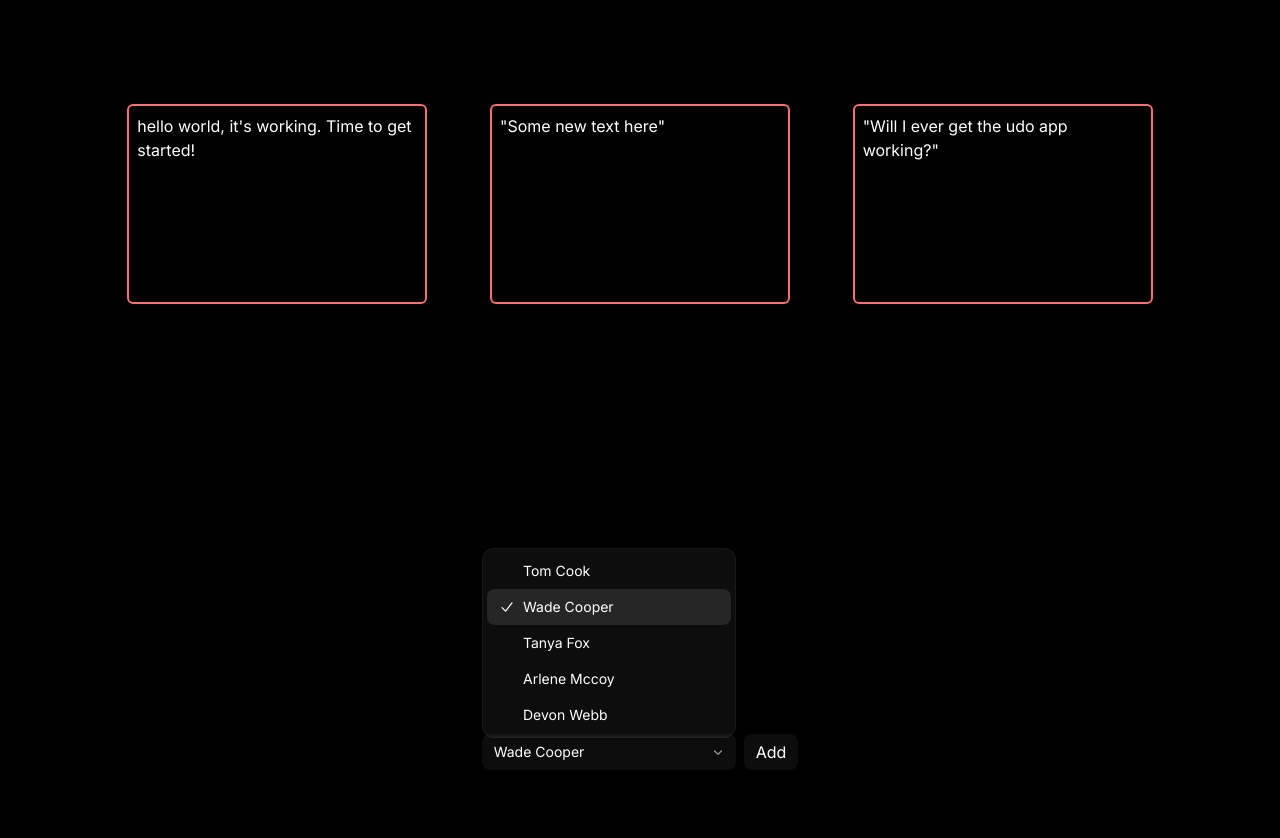
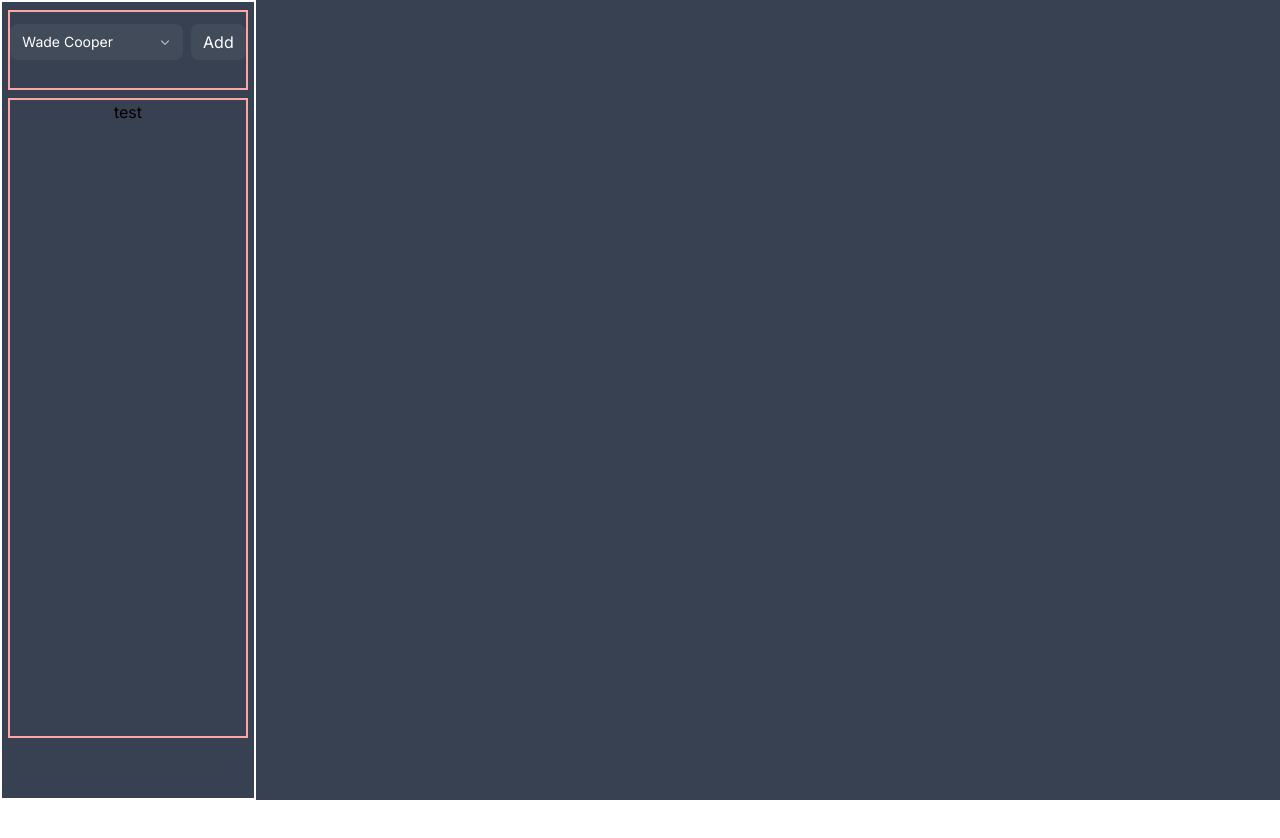
Before and after one commit to shassen/udo, a Next.js app: page / in a window 1280 px wide. Shown: the top 838 px of the page. After the commit the page ends 800 px from the top, so only its background shows below. Built offline with nearby package versions, Linux system fonts and the light colour scheme.

Commit message:
Update CSS to get sidenav ready

```diff
--- a/src/app/page.tsx
+++ b/src/app/page.tsx
@@ -1,13 +1,13 @@
 import { FirstComponent } from '@/components/FirstComponent'
-import { ComboboxTest } from '@/components/Combobox'
+import { SideNav } from '@/components/SideNav'
 
 export default function Home() {
   return (
-    <main className="flex min-h-screen flex-col items-center justify-between p-24 bg-black">
-      <FirstComponent
+    <main className="min-h-screen bg-gray-700">
+      {/* <FirstComponent
         text={"hello world, it's working. Time to get started!"}
-      />
-      <ComboboxTest />
+      /> */}
+      <SideNav />
     </main>
   )
 }
--- a/src/components/Combobox.tsx
+++ b/src/components/Combobox.tsx
@@ -10,6 +10,7 @@ import {
 import { CheckIcon, ChevronDownIcon } from '@heroicons/react/20/solid'
 import clsx from 'clsx'
 import { useState, useEffect } from 'react'
+import { useRouter } from 'next/router'
 
 type Item = { id: number; name: string }
 const initialPeople: Item[] = [
@@ -23,6 +24,8 @@ const initialPeople: Item[] = [
 const LOCAL_STORAGE_KEY = 'peopleList'
 
 export function ComboboxTest() {
+  // const router = useRouter()
+  // console.log('router: ', router)
   const [query, setQuery] = useState('')
   const [selected, setSelected] = useState(initialPeople[1])
   const [people, setPeople] = useState<Item[]>(() => {
@@ -39,6 +42,7 @@ export function ComboboxTest() {
       // Only access localStorage in the browser
       localStorage.setItem(LOCAL_STORAGE_KEY, JSON.stringify(people))
     }
+    // router.query.name = query
   }, [people])
 
   const filteredPeople =
@@ -58,12 +62,13 @@ export function ComboboxTest() {
   }
 
   return (
-    <div className="mx-auto h-screen flex items-center gap-2 pt-20">
+    <div className="mx-auto flex items-start gap-2 pt-3">
       <Combobox
         value={selected}
-        onChange={(value: Item) => setSelected(value)}
+        onChange={(value: Item) => {
+          setSelected(value)
+        }}
         onClose={() => setQuery('')}
-        __demoMode
       >
         <div className="relative">
           <ComboboxInput
@@ -72,7 +77,10 @@ export function ComboboxTest() {
               'focus:outline-none data-[focus]:outline-2 data-[focus]:-outline-offset-2 data-[focus]:outline-white/25'
             )}
             displayValue={(person: Item | null) => (person ? person.name : '')}
-            onChange={(event) => setQuery(event.target.value)}
+            onChange={(event) => {
+              // console.log('event: ', event.target.value)
+              setQuery(event.target.value)
+            }}
           />
           <ComboboxButton className="group absolute inset-y-0 right-0 px-2.5">
             <ChevronDownIcon className="size-4 fill-white/60 group-data-[hover]:fill-white" />
--- /dev/null
+++ b/src/components/SideNav.tsx
@@ -0,0 +1,14 @@
+import { ComboboxTest } from './Combobox'
+
+export function SideNav() {
+  return (
+    <main className="flex flex-col items-center min-h-screen w-[20vw] border-2 border-white">
+      <section className="h-[10vh] m-2 w-[95%] border-2 border-red-300">
+        <ComboboxTest />
+      </section>
+      <section className="flex h-[80vh] justify-center w-[95%] border-2 border-red-300">
+        test
+      </section>
+    </main>
+  )
+}
```
